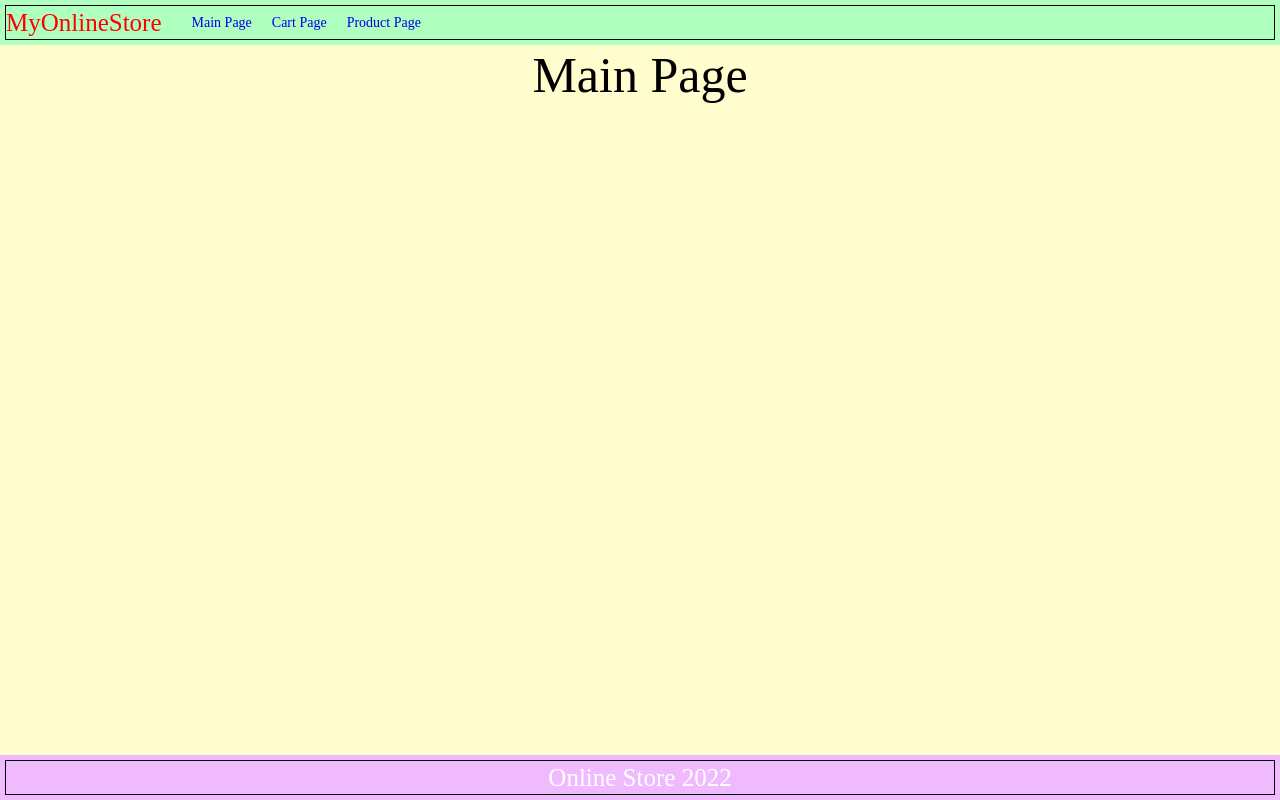
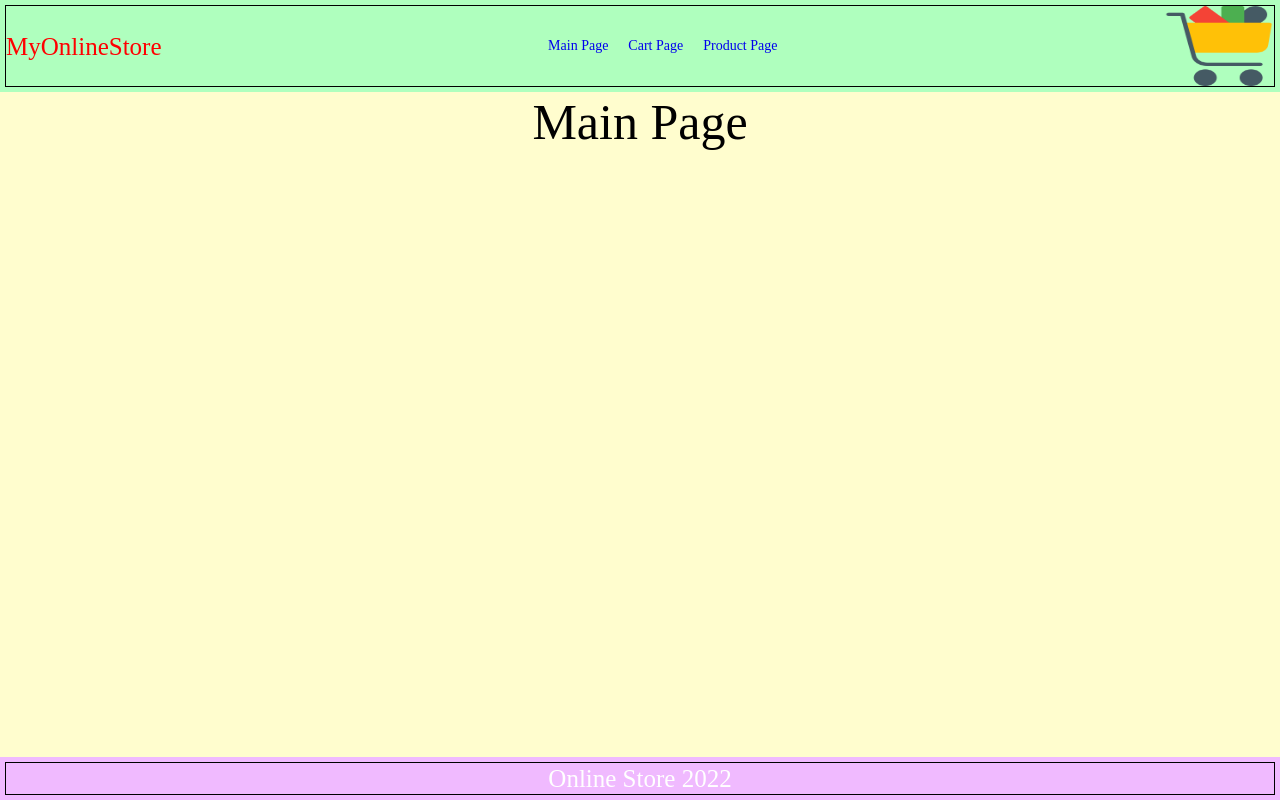
Before and after one commit to olegpl1993/online-store, a website built with webpack: page src/index.html in a window 1280 px wide. Built offline with nearby package versions, Linux system fonts and the light colour scheme.

Commit message:
feat: create img type module

```diff
--- a/src/index.scss
+++ b/src/index.scss
@@ -10,7 +10,7 @@
 }
 
 .headerBox {
-  height: 50px;
+  height: 100px;
   background-color: rgb(175, 255, 190);
   padding: 5px;
 }
--- a/src/modules/header/header.scss
+++ b/src/modules/header/header.scss
@@ -4,7 +4,7 @@
   width: 100%;
   display: flex;
   align-items: center;
-  justify-content: flex-start;
+  justify-content: space-between;
   gap: 30px;
 }
 
@@ -26,3 +26,8 @@
     text-decoration: underline;
   }
 }
+
+.cartImg {
+  height: 80px;
+  width: 110px;
+}
--- a/src/modules/header/header.ts
+++ b/src/modules/header/header.ts
@@ -1,6 +1,7 @@
 import './header.scss';
 import { createElement } from '../createElement'
-import { route } from '../..';
+import { route } from '../..'
+import cart from '../../images/cart.png'
 
 export function header(headerBox: HTMLElement) {
   const header = createElement(headerBox, 'div', 'header');
@@ -9,6 +10,8 @@ export function header(headerBox: HTMLElement) {
   const linkMain = createElement(menu, 'a', 'link linkMain', 'Main Page');
   const linkCart = createElement(menu, 'a', 'link linkCart', 'Cart Page');
   const linkProduct = createElement(menu, 'a', 'link linkProduct', 'Product Page');
+  const cartImg = createElement(header, 'img', 'cartImg');
+  (cartImg as HTMLImageElement).src = cart;
 
   (linkMain as HTMLAnchorElement).href = '#';
   (linkCart as HTMLAnchorElement).href = '#cart';
--- /dev/null
+++ b/src/types/image.d.ts
@@ -0,0 +1,4 @@
+declare module "*.png";
+declare module "*.svg";
+declare module "*.jpeg";
+declare module "*.jpg";
```
Also changed, not shown: src/images/cart.png (added).
